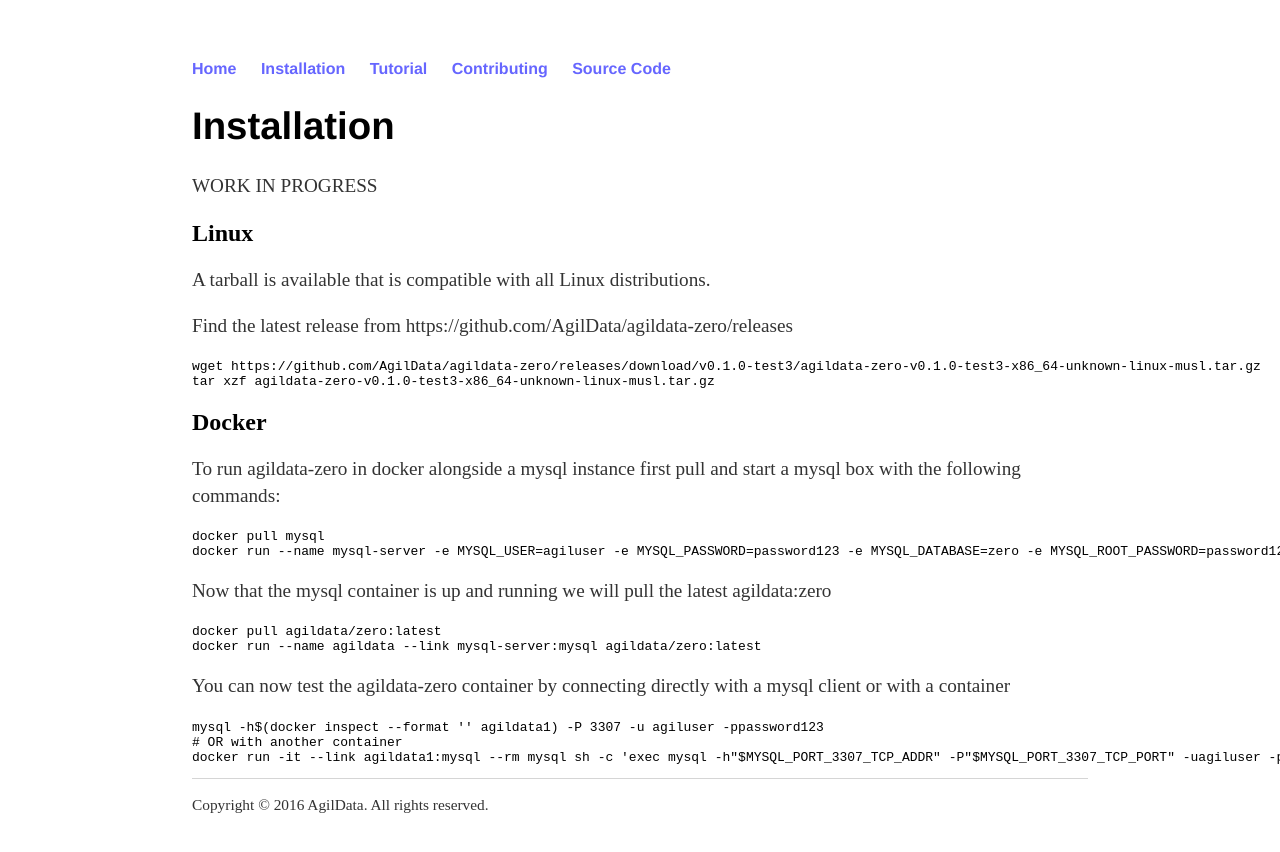
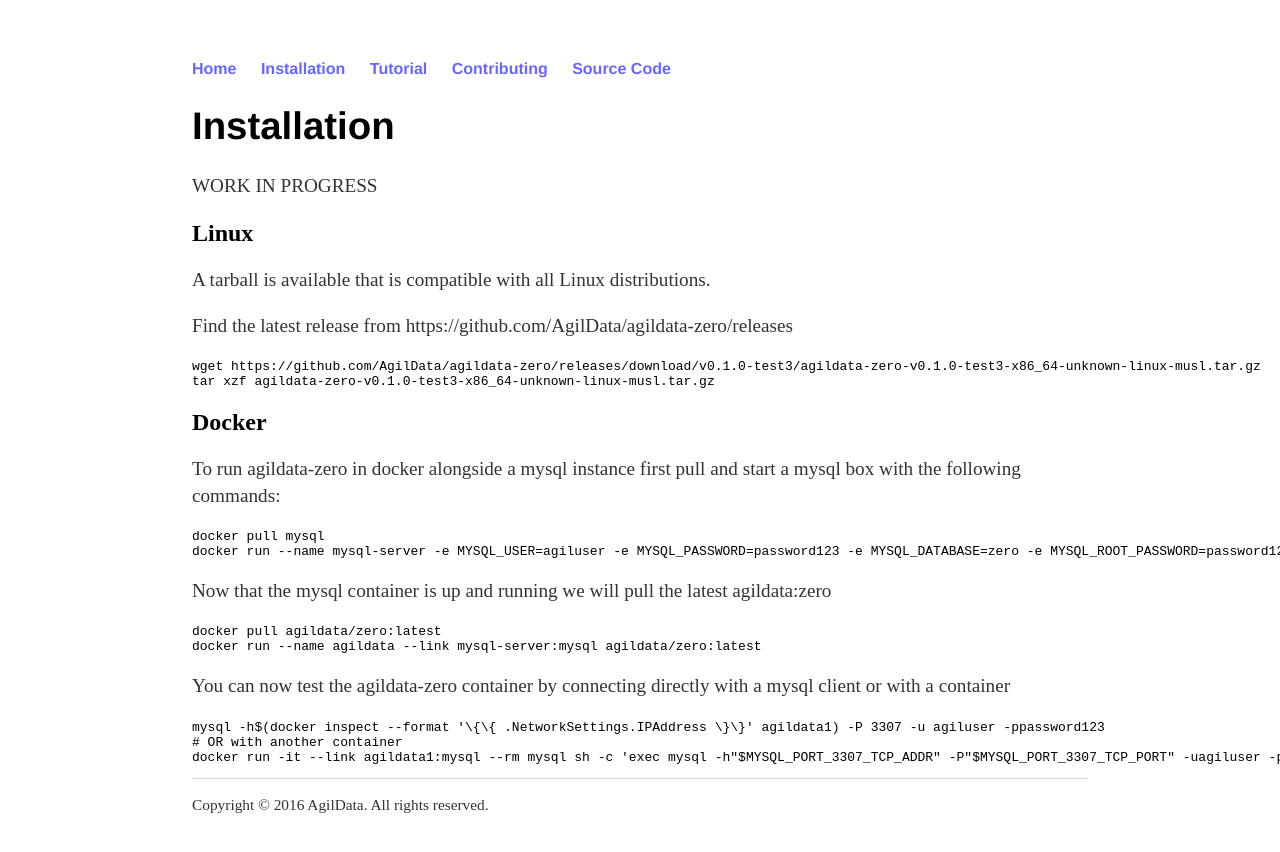
Before and after one commit to placrosse/agildata-zero, a Jekyll site: the page built from install.md, in a window 1280 px wide. Shown: the top 852 px of the page. Built offline with Jekyll 4.4.1, drawn with Linux system fonts in a browser that asks for light colours.

Commit message:
attempting to fix format on install.md

````diff
--- a/install.md
+++ b/install.md
@@ -37,7 +37,7 @@
 You can now test the agildata-zero container by connecting directly with a mysql client or with a container
 
 ```
-mysql -h$(docker inspect --format '{{ .NetworkSettings.IPAddress }}' agildata1) -P 3307 -u agiluser -ppassword123
+mysql -h$(docker inspect --format '\{\{ .NetworkSettings.IPAddress \}\}' agildata1) -P 3307 -u agiluser -ppassword123
 # OR with another container
 docker run -it --link agildata1:mysql --rm mysql sh -c 'exec mysql -h"$MYSQL_PORT_3307_TCP_ADDR" -P"$MYSQL_PORT_3307_TCP_PORT" -uagiluser -ppassword123'
 ```
````
